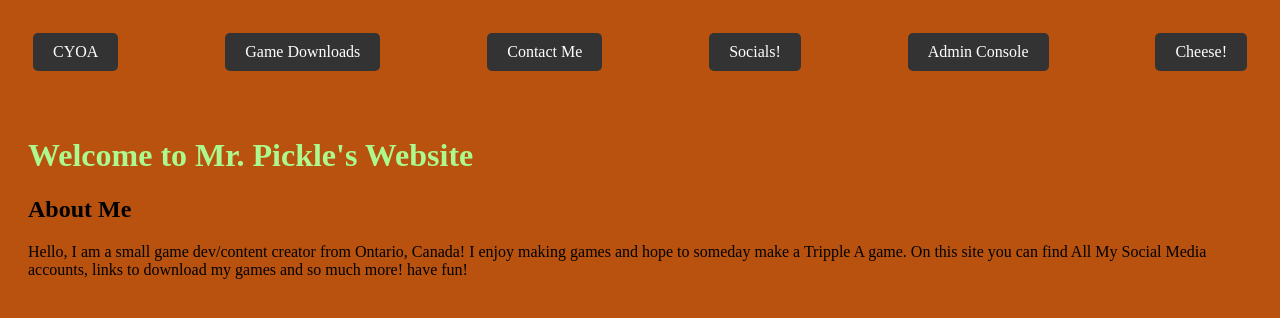
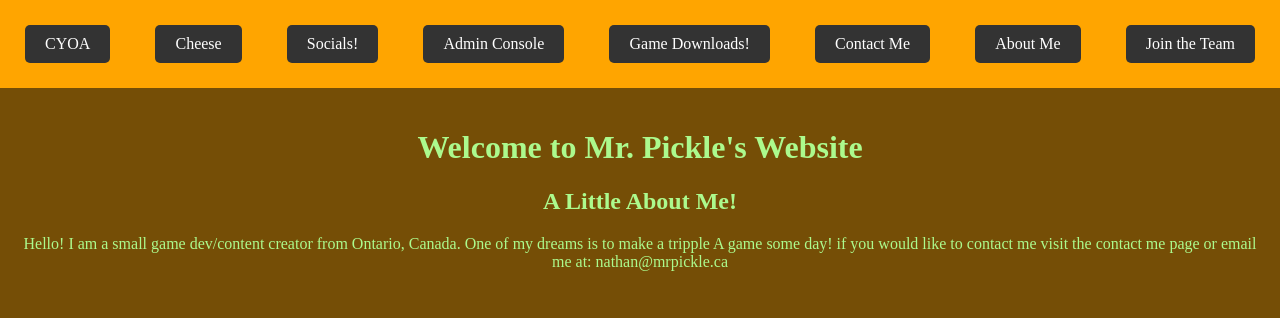
Before and after one commit to VolatileCobra77/mpickle.github.io, a PHP site: page / in a window 1280 px wide. Shown: the top 318 px of the page. Run offline with PHP 8.4, Linux system fonts and the light colour scheme.

Commit message:
stuff changed

```diff
--- a/CYOA/style.css
+++ b/CYOA/style.css
@@ -1,5 +1,5 @@
 body{
-    background-color:rgb(184, 82, 14);
+    background-color:rgb(255, 102, 0);
 }
 
 a{
--- a/index.html
+++ b/index.html
@@ -3,7 +3,7 @@
   <head>
     <meta charset="UTF-8">
     <title>Mr. Pickle's Website</title>
-    <link rel="stylesheet" href="www.mrpickle.ca/style.css">
+
     <style>
       /* Add some styling for the buttons */
       .btn {
@@ -20,10 +20,38 @@
         justify-content: space-between;
         align-items: center;
         padding: 20px;
+        background-color: #FFA500;
       }
       /* Add some styling for the main content */
       main {
         padding: 20px;
+        text-align: center;
+      }
+      /* Add some styling for the body */
+      body {
+        background-color: #754e06;
+        margin: 0;
+      }
+      a{
+        text-decoration: none;
+        color: rgb(172, 250, 141);
+      }
+      table, th, td {
+        border:1px solid rgb(172, 250, 141);
+        color: rgb(172, 250, 141)
+      }
+
+      h1{
+        color: rgb(172, 250, 141);
+
+      }
+      h2{
+        color: rgb(172, 250, 141);
+
+      }
+
+      p{
+        color: rgb(172, 250, 141);
       }
     </style>
   </head>
@@ -31,18 +59,21 @@
     <header>
       <!-- Add the six buttons in the top of the page -->
       <a href="CYOA/CYOAHOME.html" class="btn">CYOA</a>
-      <a href="downloads.html" class="btn">Game Downloads</a>
-      <a href="contact.html" class="btn">Contact Me</a>
-      <a href="Socials.html" class="btn">Socials!</a>
+      <a href="cheese.html" class="btn">Cheese</a>
+      <a href="socials.html" class="btn">Socials!</a>
       <a href="login.html" class="btn">Admin Console</a>
-      <a href="cheese.html" class="btn">Cheese!</a>
+      <a href="Downloads.html" class="btn">Game Downloads!</a>
+      <a href="Contact.html" class="btn">Contact Me</a>
+      <a href="AboutMe.html" class="btn">About Me</a>
+      <a href="Contact.html" class="btn">Join the Team</a>
     </header>
     <main>
       <!-- Add the main content of the website -->
       <h1>Welcome to Mr. Pickle's Website</h1>
-      <h2>About Me</h2
-      <p>Hello, I am a small game dev/content creator from Ontario, Canada! I enjoy making games and hope to someday make a Tripple A game. On this site you can find All My Social Media accounts, links to download my games and so much more! have fun!</p>
+      <h2>A Little About Me!</h2>
+      <p>Hello! I am a small game dev/content creator from Ontario, Canada. One of my dreams is to make a tripple A game some day! if you would like to contact me visit the contact me page or email me at: nathan@mrpickle.ca</p>
     </main>
   </body>
 </html>
+
 <!-- This Code was made By Chat GPT, usind the prompt: Wright an advanced homepage script for http://mrpickle.ca and Include six buttons in the top of the page -->
```
